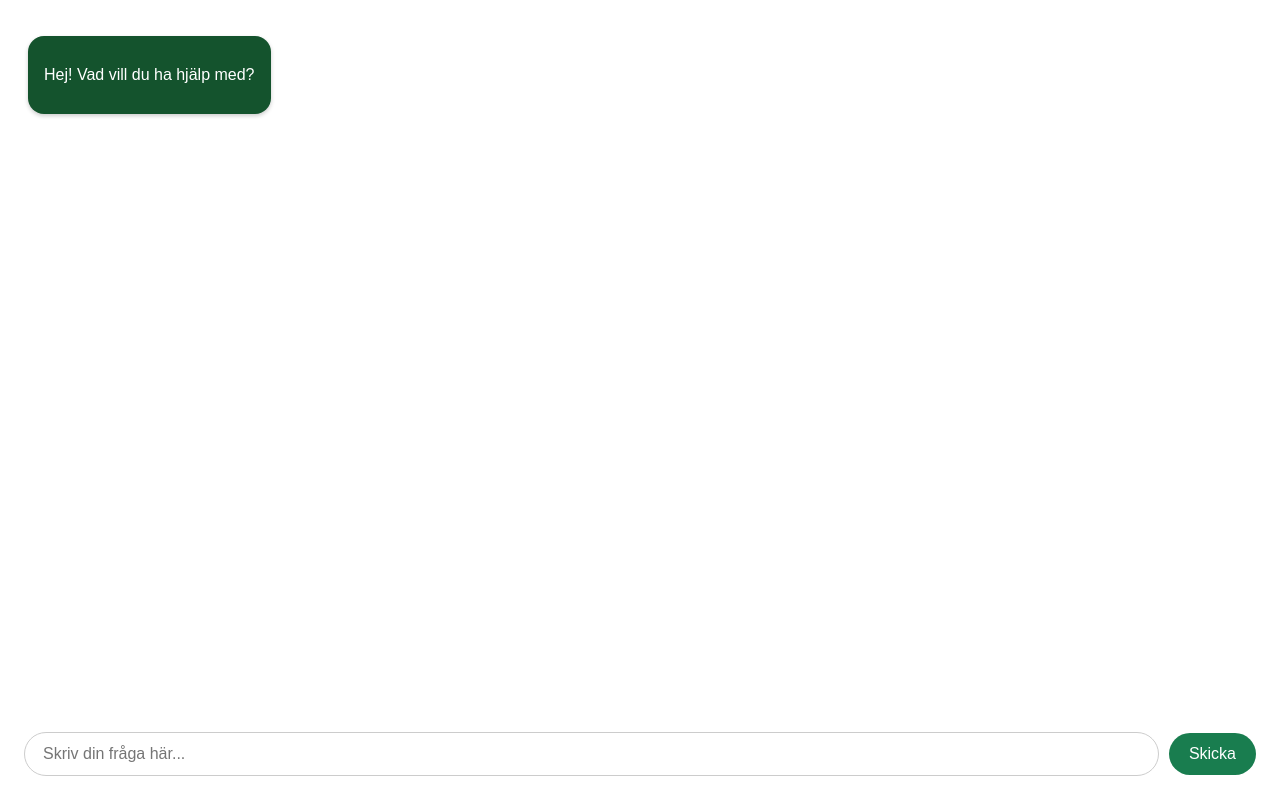
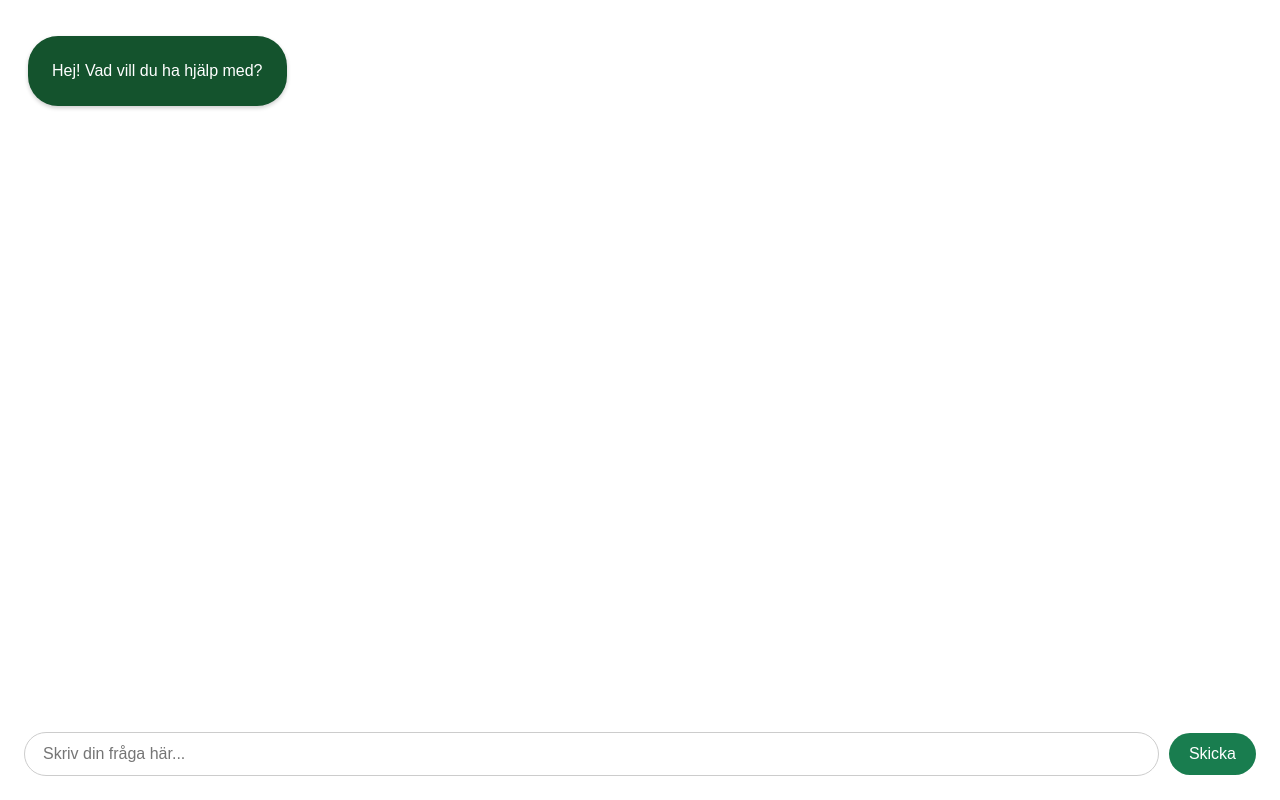
Before and after one commit to mariiapaulsson/vegobot-2, a React (Create React App) app: page / in a window 1280 px wide. Built offline with nearby package versions, Linux system fonts and the light colour scheme.

Commit message:
fix: justerade padding för chatbubblor

```diff
--- a/src/components/ChatMessage.js
+++ b/src/components/ChatMessage.js
@@ -4,12 +4,14 @@ import ReactMarkdown from 'react-markdown';
 export default function ChatMessage({ message }) {
   const isUser = message.role === 'user';
 
+const isFirstBotMessage = message.role === 'bot' && message._id === 1;
+
 const style = {
   alignSelf: isUser ? 'flex-end' : 'flex-start',
   backgroundColor: isUser ? '#ffffff' : '#14532d',
   color: isUser ? '#000000' : '#ffffff',
-    padding: '12px 16px',
-    borderRadius: '16px',
+  padding: '8px 24px',      // 👈 mer luft inuti bubblan
+  borderRadius: '30px',
   margin: '8px 0',
   maxWidth: '70%',
   fontWeight: isUser ? 'bold' : 'normal',
@@ -18,9 +20,12 @@ export default function ChatMessage({ message }) {
   whiteSpace: 'pre-wrap',
 };
 
+
+
+
   return (
     <div style={style}>
-      <ReactMarkdown>
+      <ReactMarkdown breaks={true}>
         {message.text}
       </ReactMarkdown>
     </div>
```
Lines whose indentation alone changed are shown as unchanged.
